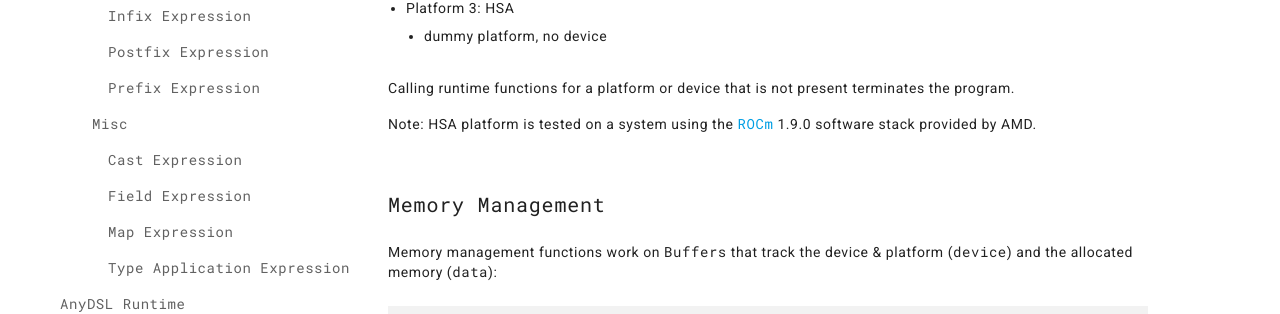
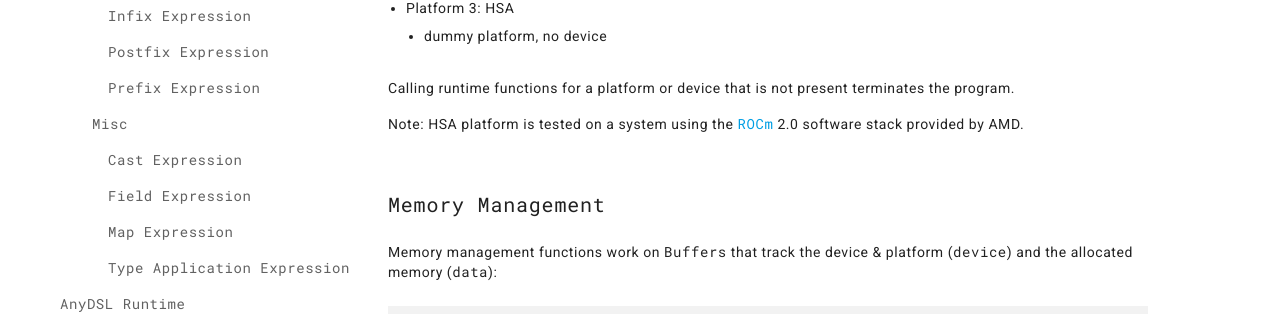
Before and after one commit to AnyDSL/anydsl.github.io, a Jekyll site: the page built from Device-Code-Generation-and-Execution.md, in a window 1280 px wide and 900 px high, scrolled down 1094 px. Shown: the part 144-458 px from the top of the window. Built offline with Jekyll 4.4.1, drawn with Linux system fonts in a browser that asks for light colours; nearby versions of some CDN libraries.

Commit message:
ROCm 2.0

```diff
--- a/Device-Code-Generation-and-Execution.md
+++ b/Device-Code-Generation-and-Execution.md
@@ -31,7 +31,7 @@ For example, properly configured system with a NVIDIA GPU A will result in the f
 
 Calling runtime functions for a platform or device that is not present terminates the program.
 
-Note: HSA platform is tested on a system using the [ROCm](https://github.com/RadeonOpenCompute/ROCm) 1.9.0 software stack provided by AMD.
+Note: HSA platform is tested on a system using the [ROCm](https://github.com/RadeonOpenCompute/ROCm) 2.0 software stack provided by AMD.
 
 ## Memory Management
 
```
